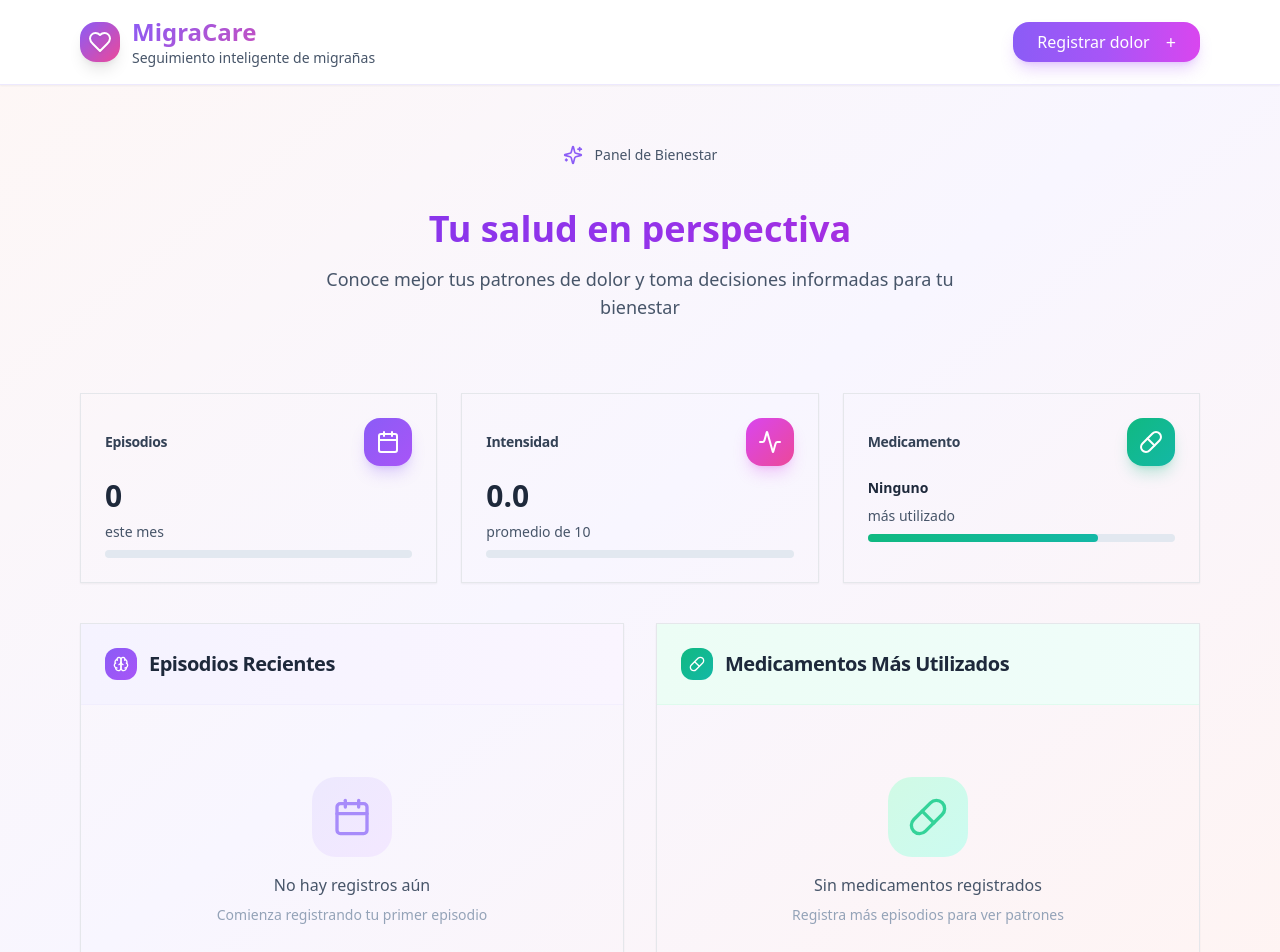
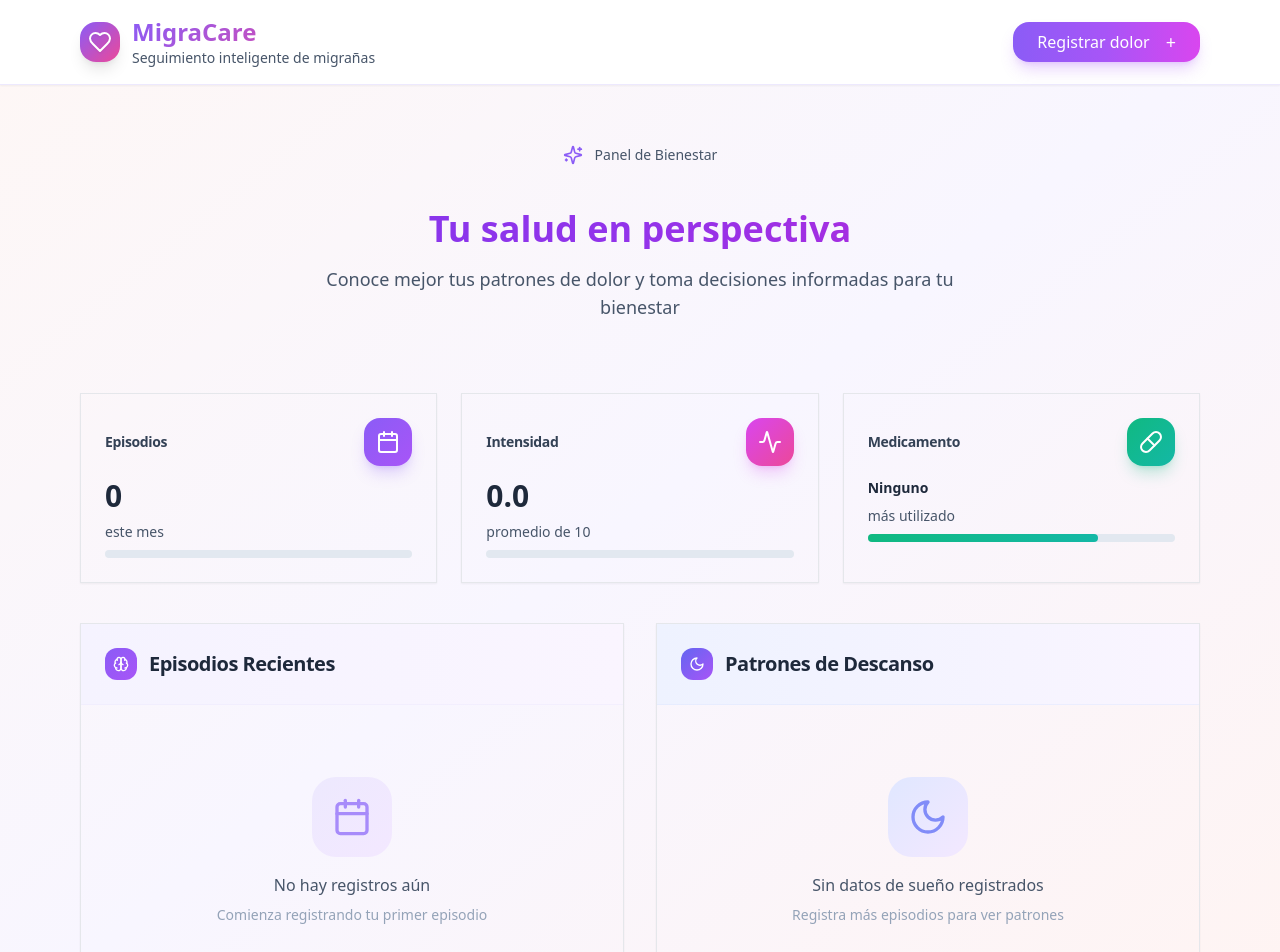
Before and after one commit to Parzval-Net/Dolor-Cabeza, a React (Vite) app: page / in a window 1280 px wide. Shown: the top 952 px of the page. Built offline with nearby package versions, Linux system fonts and the light colour scheme.

Commit message:
Refactor: Remove duplicate medication section
Remove the medication section from the dashboard as it duplicates information already present.

```diff
--- a/src/components/Dashboard.tsx
+++ b/src/components/Dashboard.tsx
@@ -4,7 +4,7 @@ import EpisodeCountCard from './dashboard/EpisodeCountCard';
 import AverageIntensityCard from './dashboard/AverageIntensityCard';
 import TopMedicationCard from './dashboard/TopMedicationCard';
 import RecentEpisodesList from './dashboard/RecentEpisodesList';
-import TopMedicationsList from './dashboard/TopMedicationsList';
+import SleepPatternsList from './dashboard/SleepPatternsList';
 import { HeadacheEntry } from '@/types/headache';
 
 interface DashboardProps {
@@ -77,7 +77,7 @@ const Dashboard = ({ entries }: DashboardProps) => {
       {/* Main Content Grid */}
       <div className="grid grid-cols-1 lg:grid-cols-2 gap-8">
         <RecentEpisodesList entries={recentEntries} getIntensityGradient={getIntensityGradient} />
-        <TopMedicationsList topMedications={topMedications} />
+        <SleepPatternsList entries={monthlyEntries} />
       </div>
     </div>
   );
--- /dev/null
+++ b/src/components/dashboard/SleepPatternsList.tsx
@@ -0,0 +1,107 @@
+
+import { Card, CardHeader, CardTitle, CardContent } from '@/components/ui/card';
+import { Moon, Sun } from 'lucide-react';
+
+interface SleepPatternsListProps {
+  entries: any[];
+}
+
+const SleepPatternsList = ({ entries }: SleepPatternsListProps) => {
+  // Calcular estadísticas de sueño
+  const sleepData = entries
+    .filter(entry => entry.sleep !== undefined && entry.sleep !== null)
+    .map(entry => ({ sleep: entry.sleep, date: entry.date }));
+
+  const averageSleep = sleepData.length > 0
+    ? sleepData.reduce((sum, item) => sum + item.sleep, 0) / sleepData.length
+    : 0;
+
+  const sleepRanges = {
+    'Menos de 6h': sleepData.filter(item => item.sleep < 6).length,
+    '6-8 horas': sleepData.filter(item => item.sleep >= 6 && item.sleep <= 8).length,
+    'Más de 8h': sleepData.filter(item => item.sleep > 8).length,
+  };
+
+  const getSleepQualityColor = (hours: number) => {
+    if (hours < 6) return 'from-red-500 to-rose-500';
+    if (hours >= 6 && hours <= 8) return 'from-green-500 to-emerald-500';
+    return 'from-blue-500 to-indigo-500';
+  };
+
+  return (
+    <Card className="glass-card-dark overflow-hidden">
+      <CardHeader className="bg-gradient-to-r from-indigo-50 to-purple-50 border-b border-indigo-100/50">
+        <CardTitle className="text-xl font-bold text-slate-800 flex items-center gap-3">
+          <div className="w-8 h-8 bg-gradient-to-br from-indigo-500 to-purple-500 rounded-xl flex items-center justify-center">
+            <Moon className="h-4 w-4 text-white" />
+          </div>
+          Patrones de Descanso
+        </CardTitle>
+      </CardHeader>
+      <CardContent className="p-6 space-y-4">
+        {sleepData.length === 0 ? (
+          <div className="text-center py-12 space-y-4">
+            <div className="w-20 h-20 bg-gradient-to-br from-indigo-100 to-purple-100 rounded-3xl flex items-center justify-center mx-auto">
+              <Moon className="h-10 w-10 text-indigo-400" />
+            </div>
+            <div className="space-y-2">
+              <p className="text-slate-600 font-medium">Sin datos de sueño registrados</p>
+              <p className="text-sm text-slate-400">Registra más episodios para ver patrones</p>
+            </div>
+          </div>
+        ) : (
+          <div className="space-y-4">
+            {/* Promedio de sueño */}
+            <div className="glass-card rounded-2xl p-5">
+              <div className="flex items-center justify-between">
+                <div className="flex items-center space-x-4">
+                  <div className={`w-10 h-10 rounded-xl flex items-center justify-center text-white font-bold text-sm shadow-lg bg-gradient-to-br ${getSleepQualityColor(averageSleep)}`}>
+                    <Sun className="h-5 w-5" />
+                  </div>
+                  <div className="space-y-1">
+                    <span className="font-semibold text-slate-800">Promedio de sueño</span>
+                    <p className="text-sm text-slate-500">{averageSleep.toFixed(1)} horas por noche</p>
+                  </div>
+                </div>
+              </div>
+            </div>
+
+            {/* Distribución de rangos de sueño */}
+            {Object.entries(sleepRanges).map(([range, count], index) => (
+              count > 0 && (
+                <div key={range} className="glass-card rounded-2xl p-5 hover:shadow-lg transition-all duration-300 group">
+                  <div className="flex items-center justify-between">
+                    <div className="flex items-center space-x-4">
+                      <div className={`w-10 h-10 rounded-xl flex items-center justify-center text-white font-bold text-sm shadow-lg ${
+                        index === 0 ? 'bg-gradient-to-br from-red-500 to-rose-500' :
+                        index === 1 ? 'bg-gradient-to-br from-green-500 to-emerald-500' :
+                        'bg-gradient-to-br from-blue-500 to-indigo-500'
+                      }`}>
+                        {count}
+                      </div>
+                      <div className="space-y-1">
+                        <span className="font-semibold text-slate-800">{range}</span>
+                        <p className="text-sm text-slate-500">{count} episodios este mes</p>
+                      </div>
+                    </div>
+                    <div className="text-right">
+                      <div className="w-16 bg-slate-200 rounded-full h-2">
+                        <div className={`h-2 rounded-full ${
+                          index === 0 ? 'bg-gradient-to-r from-red-500 to-rose-500' :
+                          index === 1 ? 'bg-gradient-to-r from-green-500 to-emerald-500' :
+                          'bg-gradient-to-r from-blue-500 to-indigo-500'
+                        }`} style={{width: `${(count / Math.max(...Object.values(sleepRanges))) * 100}%`}}></div>
+                      </div>
+                    </div>
+                  </div>
+                </div>
+              )
+            ))}
+          </div>
+        )}
+      </CardContent>
+    </Card>
+  );
+};
+
+export default SleepPatternsList;
```
